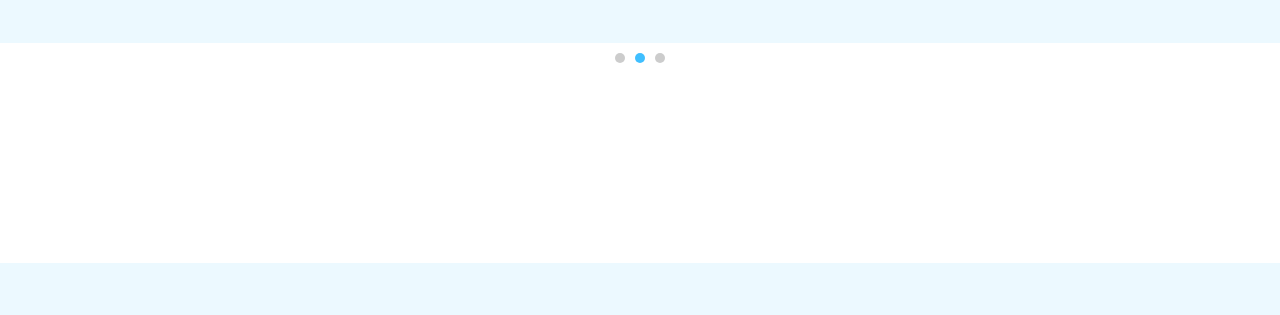
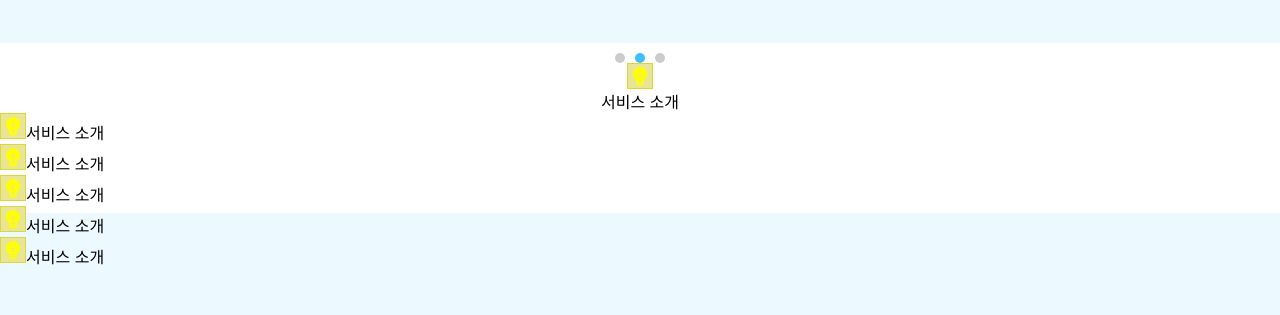
Before and after one commit to poiu542/Cartel, a React (Create React App) app in the folder frontend/: page / in a window 1280 px wide. Shown: the part 326-641 px from the top of the page. Built offline with nearby package versions, Linux system fonts and the light colour scheme.

Commit message:
refector : 버튼 컴포넌트 수정
버튼 컴포넌트 props 디폴트값 추가

```diff
--- a/frontend/src/routes/Main.tsx
+++ b/frontend/src/routes/Main.tsx
@@ -4,6 +4,7 @@ import NavbarLogin from '../components/NavbarLogin'
 import CounselorCard from '../components/CounselorCard'
 import PreviewBox from '../components/PreviewBox'
 import Footer from '../components/Footer'
+import EmojiObjectsIcon from '@mui/icons-material/EmojiObjects'
 
 export const Main = () => {
   const onCardClick = () => {
@@ -24,10 +25,78 @@ export const Main = () => {
       <div
         className="blank"
         style={{
-          height: '200px',
+          height: '150px',
           width: '100%',
         }}
-      ></div>
+      >
+        <div
+          className="service introduce"
+          style={{
+            display: 'flex',
+            flexDirection: 'column',
+            alignItems: 'center',
+          }}
+        >
+          <EmojiObjectsIcon
+            style={{
+              color: 'yellow',
+              backgroundColor: '#E8E596',
+              border: '0.5px solid #DDD73F',
+            }}
+          />
+          <span>서비스 소개</span>
+        </div>
+        <div className="service introduce">
+          <EmojiObjectsIcon
+            style={{
+              color: 'yellow',
+              backgroundColor: '#E8E596',
+              border: '0.5px solid #DDD73F',
+            }}
+          />
+          서비스 소개
+        </div>
+        <div className="service introduce">
+          <EmojiObjectsIcon
+            style={{
+              color: 'yellow',
+              backgroundColor: '#E8E596',
+              border: '0.5px solid #DDD73F',
+            }}
+          />
+          서비스 소개
+        </div>
+        <div className="service introduce">
+          <EmojiObjectsIcon
+            style={{
+              color: 'yellow',
+              backgroundColor: '#E8E596',
+              border: '0.5px solid #DDD73F',
+            }}
+          />
+          서비스 소개
+        </div>
+        <div className="service introduce">
+          <EmojiObjectsIcon
+            style={{
+              color: 'yellow',
+              backgroundColor: '#E8E596',
+              border: '0.5px solid #DDD73F',
+            }}
+          />
+          서비스 소개
+        </div>
+        <div className="service introduce">
+          <EmojiObjectsIcon
+            style={{
+              color: 'yellow',
+              backgroundColor: '#E8E596',
+              border: '0.5px solid #DDD73F',
+            }}
+          />
+          서비스 소개
+        </div>
+      </div>
       <div
         className="counsel list"
         style={{
@@ -66,7 +135,7 @@ export const Main = () => {
       <div
         className="blank"
         style={{
-          height: '200px',
+          height: '150px',
           width: '100%',
         }}
       ></div>
@@ -160,7 +229,7 @@ export const Main = () => {
       <div
         className="blank"
         style={{
-          height: '200px',
+          height: '150px',
           width: '100%',
         }}
       ></div>
```
Also changed, not shown: frontend/src/components/Button.tsx (+5 -5 lines).
